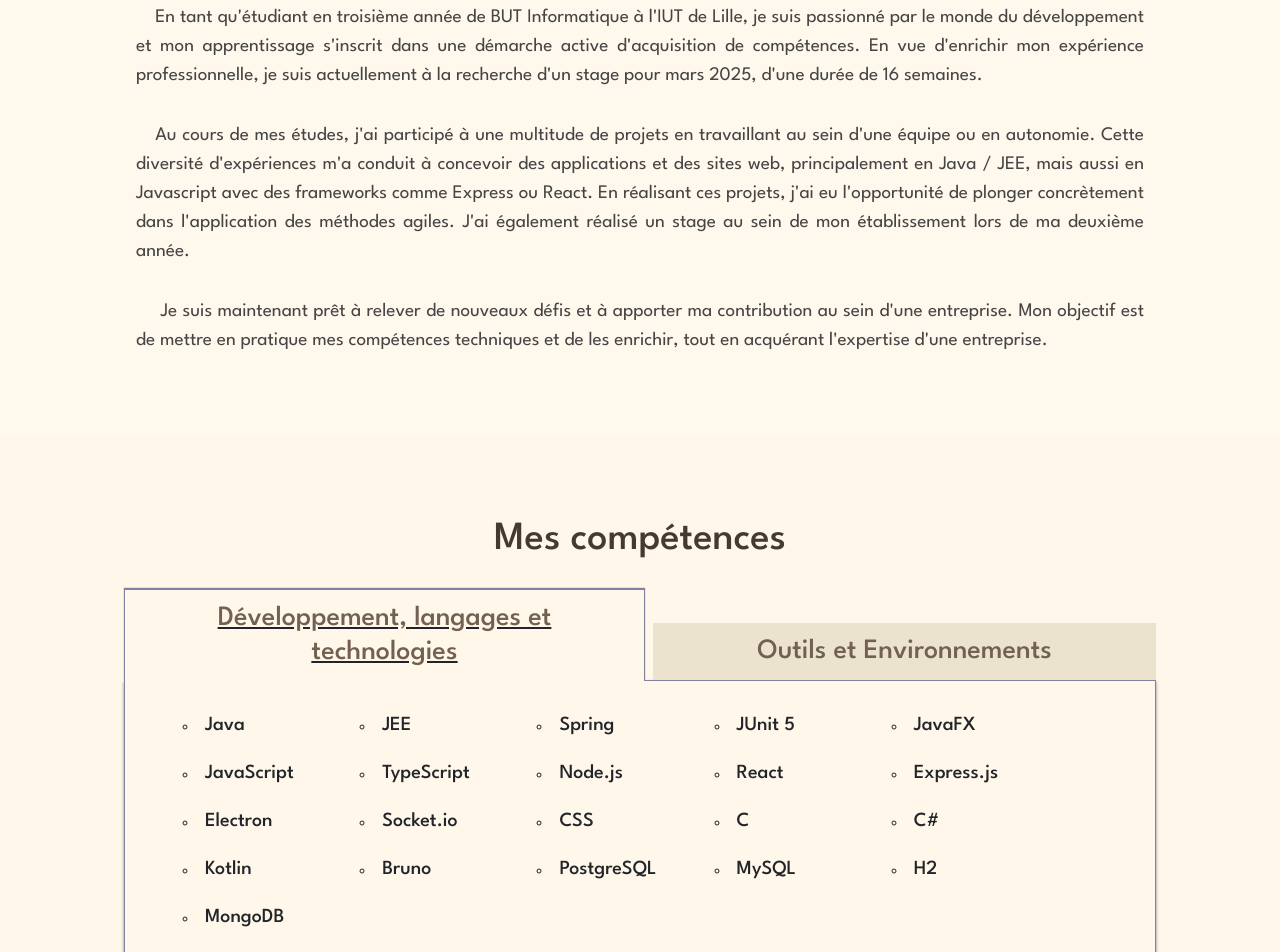
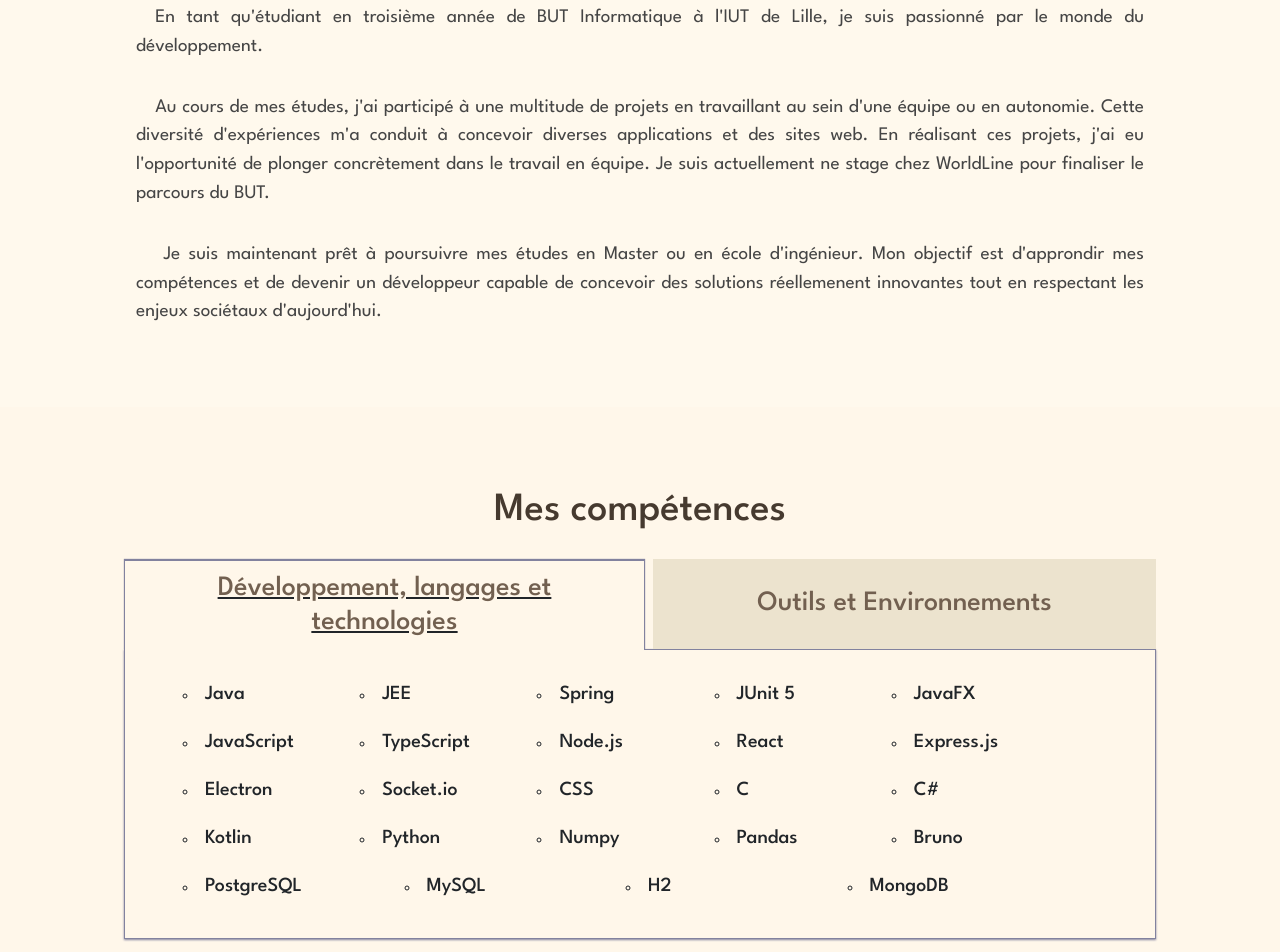
Before and after one commit to theoengelaere/theoengelaere.github.io, a React (Vite) app: page / in a window 1280 px wide. Shown: the part 980-1932 px from the top of the page. Built offline with nearby package versions, Linux system fonts and the light colour scheme.

Commit message:
modified introduction text, CV & minor css changes

```diff
--- a/src/css/main.css
+++ b/src/css/main.css
@@ -243,6 +243,10 @@ select:focus {
 .skills-nav-item {
 	border: 1px solid var(--neutral-dark) !important;
 	border-bottom: 0 !important;
+	height: 100%;
+	display: flex;
+	align-items: center;
+	justify-content: center;
 	/* border-top-right-radius: 15px 15px;
 	border-top-left-radius: 15px 15px; */
 	/* background-color: #dad3c7 !important; */
@@ -269,7 +273,7 @@ select:focus {
 
 .skill-card-container {
 	border: 1px solid var(--neutral-dark) !important;
-	box-shadow: 0 2px 3px var(--neutral-dark);
+	box-shadow: 0 1px 2px var(--neutral-dark);
 }
 
 .skill-card-container,
--- a/src/features/about/About.tsx
+++ b/src/features/about/About.tsx
@@ -12,31 +12,27 @@ const About = forwardRef<HTMLDivElement>((_, ref) => {
 				<Row>
 					<span>
 						&emsp;En tant qu'étudiant en troisième année de BUT Informatique à
-						l'IUT de Lille, je suis passionné par le monde du développement et
-						mon apprentissage s'inscrit dans une démarche active d'acquisition
-						de compétences. En vue d'enrichir mon expérience professionnelle, je
-						suis actuellement à la recherche d'un stage pour mars 2025, d'une
-						durée de 16 semaines.
+						l'IUT de Lille, je suis passionné par le monde du développement.
 					</span>
 				</Row>
 				<Row>
 					<span>
 						&emsp;Au cours de mes études, j'ai participé à une multitude de
 						projets en travaillant au sein d'une équipe ou en autonomie. Cette
-						diversité d'expériences m'a conduit à concevoir des applications et
-						des sites web, principalement en Java / JEE, mais aussi en
-						Javascript avec des frameworks comme Express ou React. En réalisant
-						ces projets, j'ai eu l'opportunité de plonger concrètement dans
-						l'application des méthodes agiles. J'ai également réalisé un stage
-						au sein de mon établissement lors de ma deuxième année.
+						diversité d'expériences m'a conduit à concevoir diverses
+						applications et des sites web. En réalisant ces projets, j'ai eu
+						l'opportunité de plonger concrètement dans le travail en équipe. Je
+						suis actuellement ne stage chez WorldLine pour finaliser le parcours
+						du BUT.
 					</span>
 				</Row>
 				<Row>
 					<span>
-						&emsp; Je suis maintenant prêt à relever de nouveaux défis et à
-						apporter ma contribution au sein d'une entreprise. Mon objectif est
-						de mettre en pratique mes compétences techniques et de les enrichir,
-						tout en acquérant l'expertise d'une entreprise.
+						&emsp; Je suis maintenant prêt à poursuivre mes études en Master ou
+						en école d'ingénieur. Mon objectif est d'approndir mes compétences
+						et de devenir un développeur capable de concevoir des solutions
+						réellemenent innovantes tout en respectant les enjeux sociétaux
+						d'aujourd'hui.
 					</span>
 				</Row>
 			</Container>
--- a/src/features/home/Home.tsx
+++ b/src/features/home/Home.tsx
@@ -17,8 +17,8 @@ export default function Home() {
 
 	function downloadCV() {
 		const link = document.createElement('a');
-		link.href = '/CV_Theo_Engelaere_2024.pdf';
-		link.download = 'CV_Theo_Engelaere_2024.pdf';
+		link.href = '/CV_Theo_Engelaere_2025.pdf';
+		link.download = 'CV_Theo_Engelaere_2025.pdf';
 		link.target = '_blank';
 		link.click();
 	}
@@ -50,8 +50,8 @@ export default function Home() {
 					<Row>
 						<div className="col-12">
 							<h3>
-								Je suis à la recherche d'un stage en développement pour mars
-								2025
+								Je souhaite poursuivre mes études en master ou écoles
+								d'ingénieur
 							</h3>
 						</div>
 					</Row>
--- a/src/features/skills/Skills2.tsx
+++ b/src/features/skills/Skills2.tsx
@@ -17,7 +17,10 @@ const Skills = forwardRef<HTMLDivElement>((_, ref) => {
 						<h1>Mes compétences</h1>
 					</div>
 				</Row>
-				<Row className="align-items-end justify-content-center pb-0 gap-2 skills-nav">
+				<Row
+					className="align-items-end justify-content-center pb-0 gap-2 skills-nav"
+					style={{ height: '90px' }}
+				>
 					{skills.map(s => (
 						<div
 							className={`col py-1 skills-nav-item ${skillList.title == s.title ? 'active' : ''}`}
@@ -30,7 +33,6 @@ const Skills = forwardRef<HTMLDivElement>((_, ref) => {
 								style={{
 									textDecoration: 'inherit',
 									color: 'inherit',
-									height: '100%',
 								}}
 								onClick={e => e.preventDefault()}
 							>
--- a/src/features/skills/skills.json
+++ b/src/features/skills/skills.json
@@ -18,6 +18,9 @@
 			"C",
 			"C#",
 			"Kotlin",
+			"Python",
+			"Numpy",
+			"Pandas",
 			"Bruno",
 			"PostgreSQL",
 			"MySQL",
```
Also changed, not shown: 2 other files (tests, documents, lock files or other folders).
